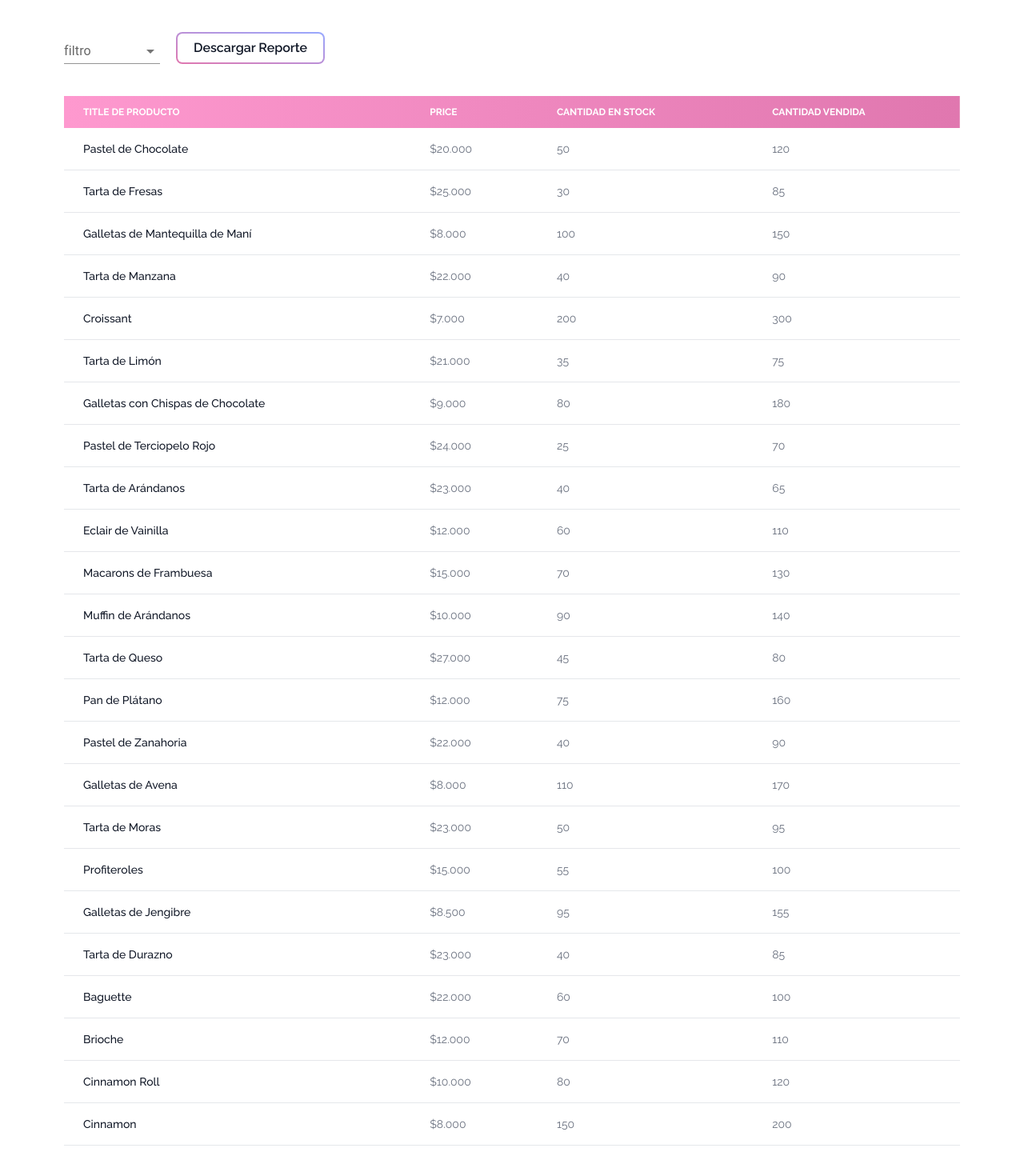
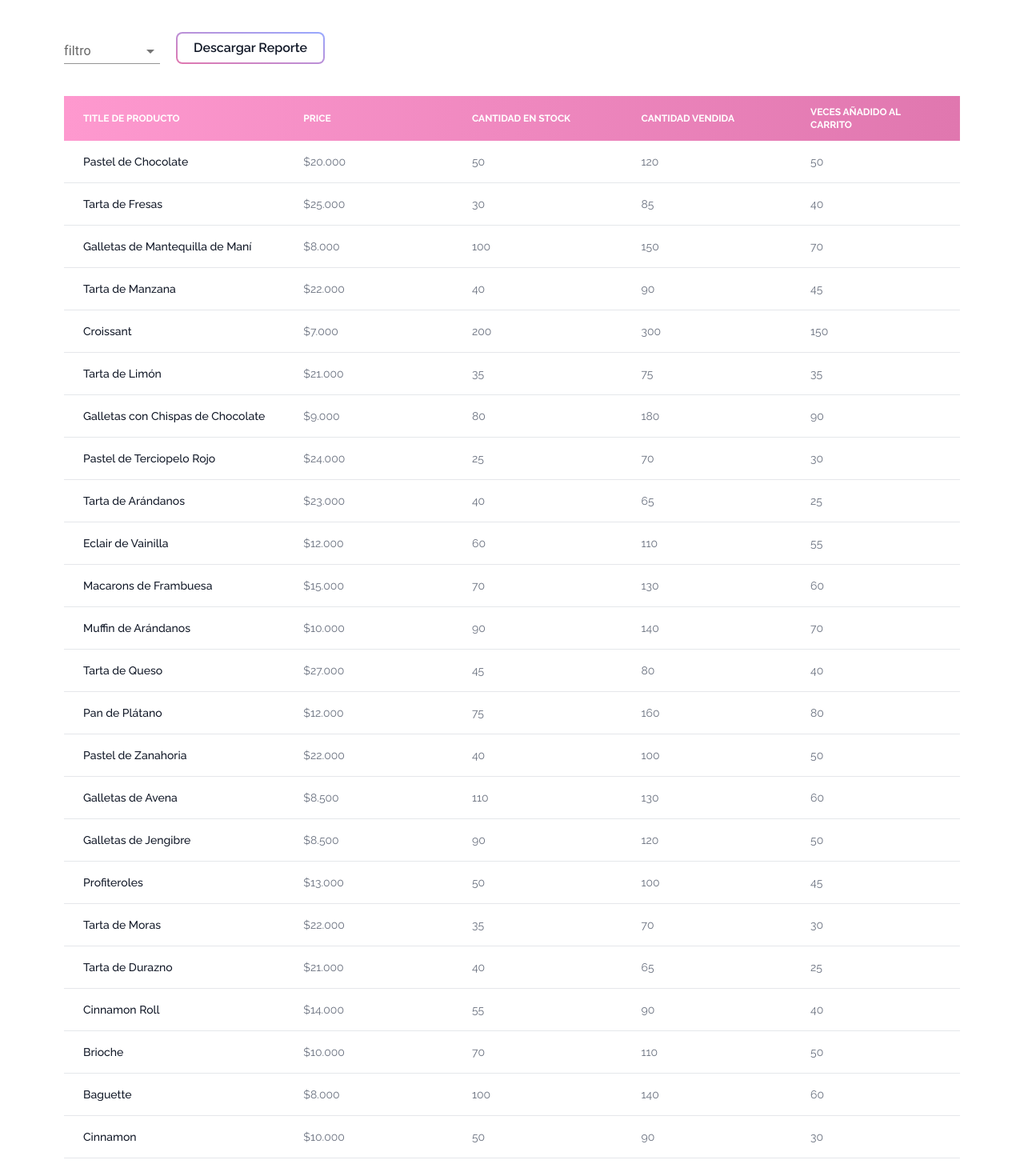
Before and after one commit to sebaacc/PrototipoDuquesaPage, a React (Vite) app in the folder Frontend/la-duquesa-ecommerce/: page /reporte-producto in a window 1280 px wide. Shown: the part 260-1730 px from the top of the page at 80% size. Built offline with nearby package versions, Linux system fonts and the light colour scheme.

Commit message:
método de ordenamiento en Reporte de producto

```diff
--- a/Frontend/la-duquesa-ecommerce/src/components/Navbar.jsx
+++ b/Frontend/la-duquesa-ecommerce/src/components/Navbar.jsx
@@ -21,7 +21,7 @@ function Navbar () {
 
   const [navMobile, setNavMobile] = useState(false)
 
-  const liStyle = 'hover:text-[#CE76A4] mr-6  flex'
+  const liStyle = 'hover:text-[#CE76A4] mr-6 flex'
 
   const menuItems = [
     {
@@ -186,7 +186,7 @@ function Navbar () {
                 return (
                   <div key={index} className=" py-4">
                     <Link to={route}>
-                      <li className="text-xl flex cursor-pointer  w-[100%] rounded-full mx-auto p-2 hover:text-white hover:bg-[#8B7BB1]">
+                      <li className="text-xl flex cursor-pointer w-[100%] rounded-full mx-auto p-2 hover:text-white hover:bg-[#8B7BB1] transition duration-300">
                         {icon} {text}
                       </li>
                     </Link>
--- /dev/null
+++ b/Frontend/la-duquesa-ecommerce/src/components/ProductsTable.jsx
@@ -0,0 +1,77 @@
+import { priceFormatter } from '../utils/PriceFormatter'
+import PropTypes from 'prop-types'
+
+const ProductsTable = ({ productos }) => {
+  return (
+    <>
+      <table className="w-full text-sm text-left rtl:text-right text-gray-500">
+        <thead className="text-xs text-white uppercase bg-gradient-to-l from-[#e077af] to-[#fe99cf]">
+          <tr>
+            <th scope="col" className="px-6 py-3 w-1/5">
+              title de Producto
+            </th>
+            <th scope="col" className="px-6 py-3 w-1/5">
+              price
+            </th>
+            <th scope="col" className="px-6 py-3 w-1/5">
+              Cantidad en Stock
+            </th>
+            <th scope="col" className="px-6 py-3 w-1/5">
+              Cantidad Vendida
+            </th>
+            <th scope="col" className="px-6 py-3 w-1/5">
+              Veces añadido al carrito
+            </th>
+          </tr>
+        </thead>
+        <tbody>
+          {productos.map((producto, index) => (
+            <tr
+              key={index}
+              className="bg-white border-b dark:bg-gray-800 dark:border-gray-700"
+            >
+              <td
+                scope="row"
+                className="px-6 py-4 font-medium text-gray-900 whitespace-nowrap dark:text-white"
+              >
+                {producto.title}
+              </td>
+              <td className="px-6 py-4">
+                {'$' + priceFormatter(producto.price)}
+              </td>
+              <td
+                className={`px-6 py-4 ${
+                  producto.stock === 0 ? 'text-red-500' : ''
+                }`}
+              >
+                {producto.stock}
+              </td>
+              <td className="px-6 py-4">{producto.sold}</td>
+              <td className="px-6 py-4">{producto.addedToCart}</td>
+            </tr>
+          ))}
+        </tbody>
+      </table>
+    </>
+  )
+}
+
+ProductsTable.propTypes = {
+  productos: PropTypes.arrayOf(
+    PropTypes.shape({
+      id: PropTypes.number.isRequired,
+      title: PropTypes.string.isRequired,
+      description: PropTypes.string.isRequired,
+      type: PropTypes.string.isRequired,
+      subtipo: PropTypes.string.isRequired,
+      image: PropTypes.string.isRequired,
+      price: PropTypes.number.isRequired,
+      stock: PropTypes.number.isRequired,
+      sold: PropTypes.number.isRequired,
+      code: PropTypes.string.isRequired,
+      addedToCart: PropTypes.number.isRequired
+    })
+  ).isRequired
+}
+
+export default ProductsTable
--- a/Frontend/la-duquesa-ecommerce/src/data/pastries.js
+++ b/Frontend/la-duquesa-ecommerce/src/data/pastries.js
@@ -34,7 +34,8 @@ const pastries = [
     price: 20000, // COP
     stock: 50,
     sold: 120,
-    code: 'PC001'
+    code: 'PC001',
+    addedToCart: 50 // Veces añadido al carrito
   },
   {
     id: 2,
@@ -46,7 +47,8 @@ const pastries = [
     price: 25000, // COP
     stock: 30,
     sold: 85,
-    code: 'TF002'
+    code: 'TF002',
+    addedToCart: 40 // Veces añadido al carrito
   },
   {
     id: 3,
@@ -59,7 +61,8 @@ const pastries = [
     price: 8000, // COP
     stock: 100,
     sold: 150,
-    code: 'GM003'
+    code: 'GM003',
+    addedToCart: 70 // Veces añadido al carrito
   },
   {
     id: 4,
@@ -72,7 +75,8 @@ const pastries = [
     price: 22000, // COP
     stock: 40,
     sold: 90,
-    code: 'TM004'
+    code: 'TM004',
+    addedToCart: 45 // Veces añadido al carrito
   },
   {
     id: 5,
@@ -84,7 +88,8 @@ const pastries = [
     price: 7000, // COP
     stock: 200,
     sold: 300,
-    code: 'CR005'
+    code: 'CR005',
+    addedToCart: 150 // Veces añadido al carrito
   },
   {
     id: 6,
@@ -97,7 +102,8 @@ const pastries = [
     price: 21000, // COP
     stock: 35,
     sold: 75,
-    code: 'TL006'
+    code: 'TL006',
+    addedToCart: 35 // Veces añadido al carrito
   },
   {
     id: 7,
@@ -109,7 +115,8 @@ const pastries = [
     price: 9000, // COP
     stock: 80,
     sold: 180,
-    code: 'GC007'
+    code: 'GC007',
+    addedToCart: 90 // Veces añadido al carrito
   },
   {
     id: 8,
@@ -122,7 +129,8 @@ const pastries = [
     price: 24000, // COP
     stock: 25,
     sold: 70,
-    code: 'PT008'
+    code: 'PT008',
+    addedToCart: 30 // Veces añadido al carrito
   },
   {
     id: 9,
@@ -134,7 +142,8 @@ const pastries = [
     price: 23000, // COP
     stock: 40,
     sold: 65,
-    code: 'TA009'
+    code: 'TA009',
+    addedToCart: 25 // Veces añadido al carrito
   },
   {
     id: 10,
@@ -147,7 +156,8 @@ const pastries = [
     price: 12000, // COP
     stock: 60,
     sold: 110,
-    code: 'EV010'
+    code: 'EV010',
+    addedToCart: 55 // Veces añadido al carrito
   },
   {
     id: 11,
@@ -159,7 +169,8 @@ const pastries = [
     price: 15000, // COP
     stock: 70,
     sold: 130,
-    code: 'MF011'
+    code: 'MF011',
+    addedToCart: 60 // Veces añadido al carrito
   },
   {
     id: 12,
@@ -171,7 +182,8 @@ const pastries = [
     price: 10000, // COP
     stock: 90,
     sold: 140,
-    code: 'MA012'
+    code: 'MA012',
+    addedToCart: 70 // Veces añadido al carrito
   },
   {
     id: 13,
@@ -183,7 +195,8 @@ const pastries = [
     price: 27000, // COP
     stock: 45,
     sold: 80,
-    code: 'TQ013'
+    code: 'TQ013',
+    addedToCart: 40 // Veces añadido al carrito
   },
   {
     id: 14,
@@ -195,7 +208,8 @@ const pastries = [
     price: 12000, // COP
     stock: 75,
     sold: 160,
-    code: 'PP014'
+    code: 'PP014',
+    addedToCart: 80 // Veces añadido al carrito
   },
   {
     id: 15,
@@ -206,120 +220,127 @@ const pastries = [
     image: pastelZanahoria,
     price: 22000, // COP
     stock: 40,
-    sold: 90,
-    code: 'PZ015'
+    sold: 100,
+    code: 'PZ015',
+    addedToCart: 50 // Veces añadido al carrito
   },
   {
     id: 16,
     title: 'Galletas de Avena',
-    description: 'Galletas crujientes de avena con pasas',
+    description: 'Galletas de avena saludables con pasas',
     type: 'Galleta',
     subtipo: 'Avena',
     image: galletaAvena,
-    price: 8000, // COP
+    price: 8500, // COP
     stock: 110,
-    sold: 170,
-    code: 'GA016'
+    sold: 130,
+    code: 'GA016',
+    addedToCart: 60 // Veces añadido al carrito
   },
   {
     id: 17,
-    title: 'Tarta de Moras',
-    description: 'Tarta de moras frescas con corteza dorada',
-    type: 'Tarta',
-    subtipo: 'Frutas',
-    image: tartaMora,
-    price: 23000, // COP
-    stock: 50,
-    sold: 95,
-    code: 'TM017'
+    title: 'Galletas de Jengibre',
+    description: 'Galletas de jengibre especiadas con un toque de melaza',
+    type: 'Galleta',
+    subtipo: 'Jengibre',
+    image: galletaJenjibre,
+    price: 8500, // COP
+    stock: 90,
+    sold: 120,
+    code: 'GJ017',
+    addedToCart: 50 // Veces añadido al carrito
   },
   {
     id: 18,
     title: 'Profiteroles',
     description:
-      'Bolas de masa rellenas de crema pastelera y cubiertas con chocolate',
+      'Profiteroles rellenos de crema y cubiertos con glaseado de chocolate',
     type: 'Pastelería',
     subtipo: 'Hojaldre',
     image: profiteroles,
-    price: 15000, // COP
-    stock: 55,
+    price: 13000, // COP
+    stock: 50,
     sold: 100,
-    code: 'PR018'
+    code: 'PR018',
+    addedToCart: 45 // Veces añadido al carrito
   },
   {
     id: 19,
-    title: 'Galletas de Jengibre',
-    description: 'Galletas de jengibre especiadas y crujientes',
-    type: 'Galleta',
-    subtipo: 'Especias',
-    image: galletaJenjibre,
-    price: 8500, // COP
-    stock: 95,
-    sold: 155,
-    code: 'GJ019'
+    title: 'Tarta de Moras',
+    description: 'Tarta de moras frescas con una corteza hojaldrada',
+    type: 'Tarta',
+    subtipo: 'Frutas',
+    image: tartaMora,
+    price: 22000, // COP
+    stock: 35,
+    sold: 70,
+    code: 'TM019',
+    addedToCart: 30 // Veces añadido al carrito
   },
   {
     id: 20,
     title: 'Tarta de Durazno',
-    description: 'Tarta de durazno jugosa con corteza hojaldrada',
+    description: 'Tarta de durazno jugosa con una corteza hojaldrada',
     type: 'Tarta',
     subtipo: 'Frutas',
     image: tartaDurzano,
-    price: 23000, // COP
+    price: 21000, // COP
     stock: 40,
-    sold: 85,
-    code: 'TD020'
+    sold: 65,
+    code: 'TD020',
+    addedToCart: 25 // Veces añadido al carrito
   },
   {
     id: 21,
-    title: 'Baguette',
-    description:
-      'Baguette crujiente pan francés de corteza dorada y miga esponjosa.',
+    title: 'Cinnamon Roll',
+    description: 'Rollos de canela suaves y pegajosos con glaseado',
     type: 'Pastelería',
-    subtipo: 'Pan',
-    image: baguette,
-    price: 22000, // COP
-    stock: 60,
-    sold: 100,
-    code: 'BG021'
+    subtipo: 'Canela',
+    image: cinnamonRoll,
+    price: 14000, // COP
+    stock: 55,
+    sold: 90,
+    code: 'CR021',
+    addedToCart: 40 // Veces añadido al carrito
   },
   {
     id: 22,
     title: 'Brioche',
-    description: 'Brioche exquisito con esencia de almendra y levadura fresca',
+    description: 'Pan brioche suave y mantecoso',
     type: 'Pastelería',
     subtipo: 'Pan',
     image: brioche,
-    price: 12000, // COP
+    price: 10000, // COP
     stock: 70,
     sold: 110,
-    code: 'BR022'
+    code: 'BR022',
+    addedToCart: 50 // Veces añadido al carrito
   },
   {
     id: 23,
-    title: 'Cinnamon Roll',
-    description:
-      'Delicioso y esponjoso pastelito de masa de canela, relleno de azúcar morena y canela.',
+    title: 'Baguette',
+    description: 'Baguette crujiente y dorada',
     type: 'Pastelería',
-    subtipo: 'Hojaldre',
-    image: cinnamonRoll,
-    price: 10000, // COP
-    stock: 80,
-    sold: 120,
-    code: 'CR023'
+    subtipo: 'Pan',
+    image: baguette,
+    price: 8000, // COP
+    stock: 100,
+    sold: 140,
+    code: 'BG023',
+    addedToCart: 60 // Veces añadido al carrito
   },
   {
     id: 24,
     title: 'Cinnamon',
-    description:
-      'Canela pura: Delicioso condimento para postres, cafés y más. La unidad equivale a 100g.',
-    type: 'Pastelería',
-    subtipo: 'Condimento',
+    description: 'Deliciously soft cinnamon rolls with a sweet glaze',
+    type: 'Pastry',
+    subtipo: 'Sweet',
     image: cinnamon,
-    price: 8000, // COP
-    stock: 150,
-    sold: 200,
-    code: 'CN024'
+    price: 10000, // COP
+    stock: 50,
+    sold: 90,
+    code: 'CIN024',
+    addedToCart: 30 // Veces añadido al carrito
   }
 ]
 
--- a/Frontend/la-duquesa-ecommerce/src/routes/ReporteDeProducto.jsx
+++ b/Frontend/la-duquesa-ecommerce/src/routes/ReporteDeProducto.jsx
@@ -8,27 +8,30 @@ import MenuItem from '@mui/material/MenuItem'
 import FormControl from '@mui/material/FormControl'
 import Select from '@mui/material/Select'
 import pastries from '../data/pastries.js'
-import { priceFormatter } from '../utils/PriceFormatter'
+
+import ProductsTable from '../components/ProductsTable.jsx'
 
 const productosList = pastries
 
 function ReporteDeProducto () {
   const [productos, setProductos] = useState(productosList)
   const [filtro, setfiltro] = useState('')
-  console.log(productos)
-  // useEffect(() => {
-  //   axios
-  //     .get('TU_API_URL_AQUI')
-  //     .then((response) => {
-  //       setProductos(response.data)
-  //     })
-  //     .catch((error) => {
-  //       console.error('Hubo un error al obtener los datos:', error)
-  //     })
-  // }, [])
 
   const handleChange = (event) => {
     setfiltro(event.target.value)
+    handleFilter()
+  }
+
+  const handleFilter = () => {
+    if (filtro === 'vendidos') {
+      setProductos(
+        productos.sort((a, b) => parseFloat(b.price) - parseFloat(a.price))
+      )
+    } else if (filtro === 'agregados') {
+      setProductos(
+        productos.sort((a, b) => parseFloat(b.sold) - parseFloat(a.sold))
+      )
+    }
   }
 
   return (
@@ -75,50 +78,7 @@ function ReporteDeProducto () {
           </button>
         </div>
         <div className="relative overflow-x-auto mt-10 mb-10">
-          <table className="w-full text-sm text-left rtl:text-right text-gray-500">
-            <thead className="text-xs text-white uppercase bg-gradient-to-l from-[#e077af] to-[#fe99cf]">
-              <tr>
-                <th scope="col" className="px-6 py-3">
-                  title de Producto
-                </th>
-                <th scope="col" className="px-6 py-3">
-                  price
-                </th>
-                <th scope="col" className="px-6 py-3">
-                  Cantidad en Stock
-                </th>
-                <th scope="col" className="px-6 py-3">
-                  Cantidad Vendida
-                </th>
-              </tr>
-            </thead>
-            <tbody>
-              {productos.map((producto, index) => (
-                <tr
-                  key={index}
-                  className="bg-white border-b dark:bg-gray-800 dark:border-gray-700"
-                >
-                  <td
-                    scope="row"
-                    className="px-6 py-4 font-medium text-gray-900 whitespace-nowrap dark:text-white"
-                  >
-                    {producto.title}
-                  </td>
-                  <td className="px-6 py-4">
-                    {'$' + priceFormatter(producto.price)}
-                  </td>
-                  <td
-                    className={`px-6 py-4 ${
-                      producto.stock === 0 ? 'text-red-500' : ''
-                    }`}
-                  >
-                    {producto.stock}
-                  </td>
-                  <td className="px-6 py-4">{producto.sold}</td>
-                </tr>
-              ))}
-            </tbody>
-          </table>
+          <ProductsTable productos={productos} />
         </div>
       </div>
       <Footer />
```
